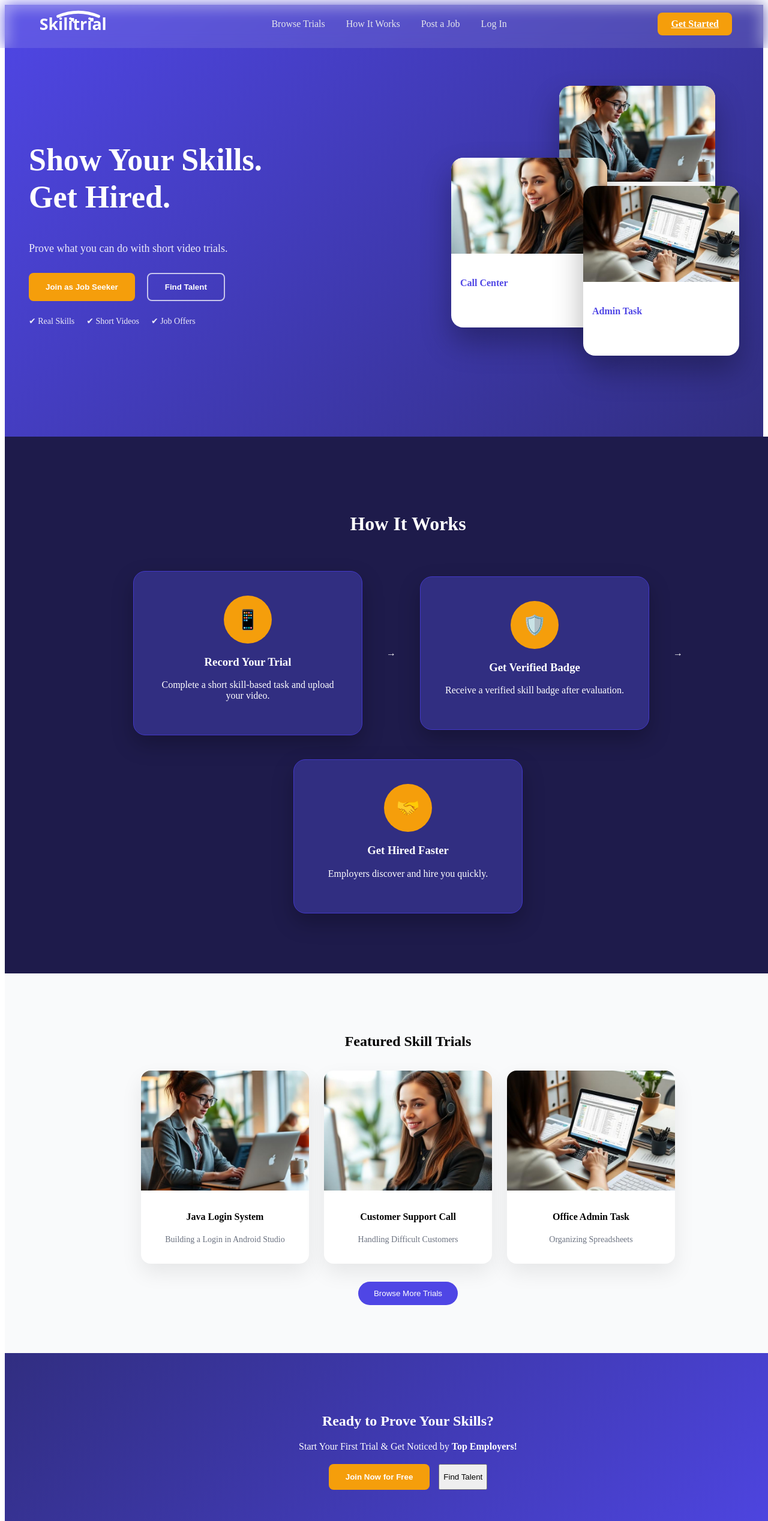
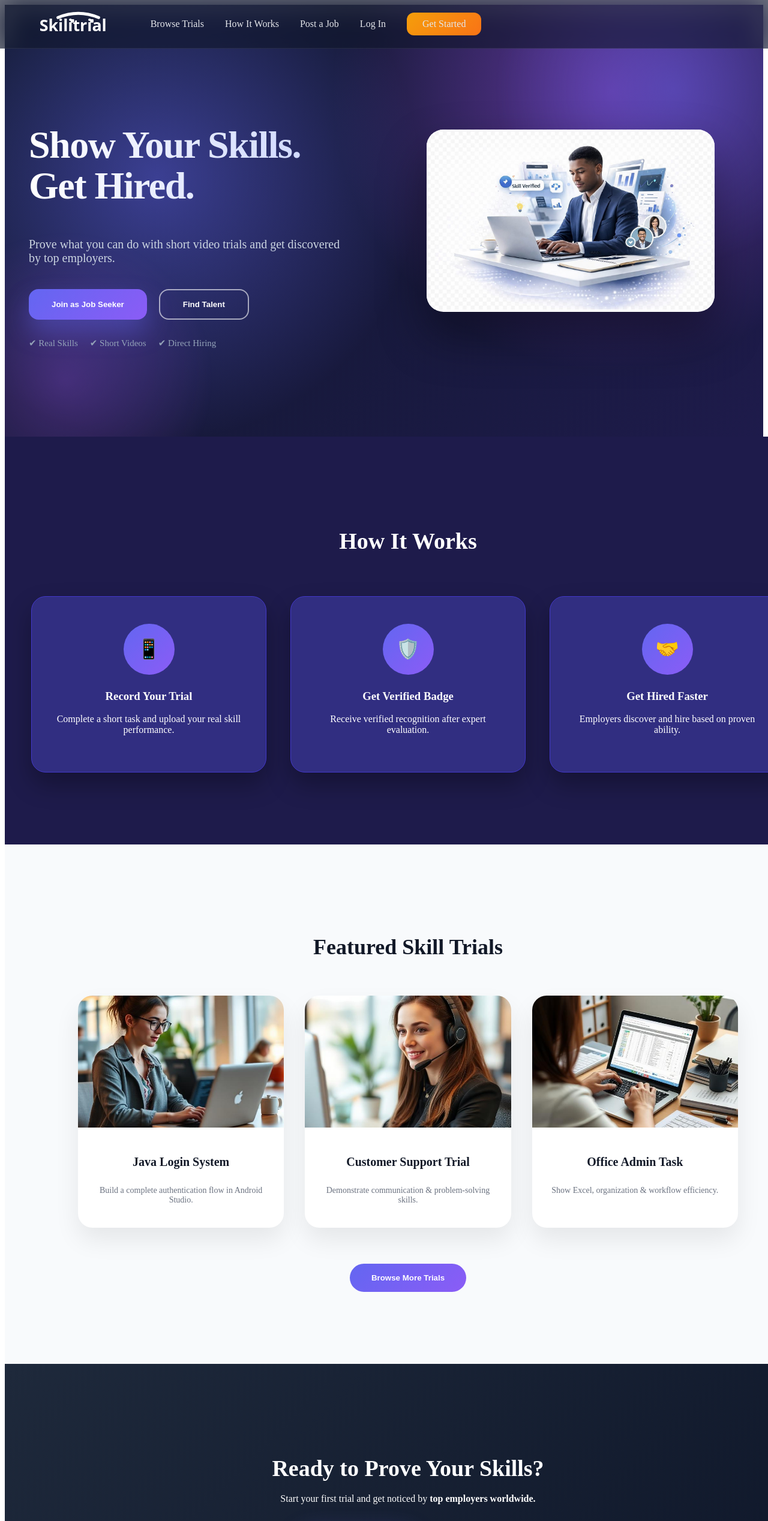
Before and after one commit to sahilbagal2004/Skilitrial, a React app in the folder skilitrial/frontend/: page / in a window 1280 px wide. Shown: the top 2536 px of the page at 60% size. Built offline with nearby package versions, Linux system fonts and the light colour scheme; the HTML template or start-up script is replaced by a standard one.

Commit message:
Updated project changes

```diff
--- a/skilitrial/frontend/src/components/Navbar.css
+++ b/skilitrial/frontend/src/components/Navbar.css
@@ -1,53 +1,92 @@
+/* ================= NAVBAR ================= */
+
 .navbar {
   position: fixed;
   top: 0;
   left: 0;
-  right: 0;
+  width: 100%;
   height: 80px;
 
   display: flex;
-  justify-content: space-between;
-  align-items: center;
+  align-items: center;      /* vertical center */
 
   padding: 0 60px;
-  background: rgba(255, 255, 255, 0.1);
-  backdrop-filter: blur(12px);
-  color: white;
+
+  background: rgba(15, 23, 42, 0.6);
+  backdrop-filter: blur(20px);
+  -webkit-backdrop-filter: blur(20px);
+
+  border-bottom: 1px solid rgba(255,255,255,0.08);
 
   z-index: 1000;
-  transition: 0.3s ease;
 }
+
+/* ================= LOGO ================= */
+
+.logo {
+  display: flex;
+  align-items: center;
+}
+
 .logo img {
   height: 45px;
   filter: brightness(0) invert(1);
 }
 
+/* ================= NAV LINKS ================= */
+
 .nav-links {
   display: flex;
+  align-items: center;
   gap: 35px;
+
+  margin-left: 50px;   /* spacing after logo */
 }
 
+/* NORMAL LINKS */
 .nav-links a {
+  display: flex;
+  align-items: center;
+
   color: #e5e7eb;
   text-decoration: none;
   font-weight: 500;
-  transition: 0.3s;
+  font-size: 16px;
+
+  transition: 0.3s ease;
 }
 
 .nav-links a:hover {
   color: #f59e0b;
 }
 
+/* GET STARTED BUTTON */
 .btn-start {
-  background: #f59e0b;
+  padding: 10px 26px;
+
+  background: linear-gradient(135deg, #f59e0b, #f97316);
   color: white;
-  padding: 10px 22px;
-  border-radius: 8px;
   font-weight: 600;
-  transition: 0.3s;
+
+  border-radius: 12px;
+  text-decoration: none;
+
+  transition: 0.3s ease;
 }
 
 .btn-start:hover {
-  background: #d97706;
   transform: translateY(-2px);
+  box-shadow: 0 6px 20px rgba(249,115,22,0.4);
 }
+
+/* ================= SCROLL ANIMATION ================= */
+
+.navbar.hide {
+  transform: translateY(-100%);
+  transition: transform 0.3s ease;
+}
+
+.navbar.show {
+  transform: translateY(0);
+  transition: transform 0.3s ease;
+}
--- a/skilitrial/frontend/src/components/Navbar.jsx
+++ b/skilitrial/frontend/src/components/Navbar.jsx
@@ -35,11 +35,12 @@ function Navbar() {
       <Link to="/">How It Works</Link>
       <Link to="/">Post a Job</Link>
       <Link to="/login">Log In</Link>
-      </div>
 
+      {/* 🔥 MOVE BUTTON INSIDE HERE */}
       <Link to="/register" className="btn-start">
         Get Started
       </Link>
+    </div>
   </nav>
 );
 }
--- a/skilitrial/frontend/src/pages/Home.css
+++ b/skilitrial/frontend/src/pages/Home.css
@@ -1,4 +1,9 @@
-/* GLOBAL */
+/* ================= GLOBAL ================= */
+
+html {
+  scroll-behavior: smooth;
+}
+
 section {
   width: 100%;
   margin: 0;
@@ -9,68 +14,107 @@ section {
 .hero {
   width: 100%;
   min-height: calc(100vh - 80px);
-  background: linear-gradient(135deg, #4f46e5, #312e81);
+  background:
+    radial-gradient(circle at 20% 40%, rgba(99,102,241,0.5), transparent 40%),
+    radial-gradient(circle at 80% 20%, rgba(168,85,247,0.5), transparent 40%),
+    linear-gradient(135deg, #0f172a, #1e1b4b);
   display: flex;
   align-items: center;
   color: white;
+  position: relative;
+  overflow: hidden;
+}
+
+/* Animated Glow */
+
+.hero::before {
+  content: "";
+  position: absolute;
+  width: 600px;
+  height: 600px;
+  background: radial-gradient(circle, rgba(99,102,241,0.4), transparent 70%);
+  top: -200px;
+  right: -150px;
+  animation: floatGlow 6s ease-in-out infinite alternate;
+}
+
+@keyframes floatGlow {
+  from { transform: translateY(0px); }
+  to { transform: translateY(40px); }
 }
 
 .hero-content {
   width: 100%;
   max-width: 1200px;
   margin: 0 auto;
-  padding: 80px 40px;
+  padding: 120px 40px;
   display: flex;
   justify-content: space-between;
   align-items: center;
-  gap: 40px;
+  gap: 60px;
+  position: relative;
+  z-index: 2;
 }
 
 /* LEFT SIDE */
+
 .hero-left {
   flex: 1;
+  animation: fadeUp 1s ease forwards;
 }
 
 .hero-left h1 {
-  font-size: 52px;
-  font-weight: 700;
-  line-height: 1.2;
+  font-size: 64px;
+  font-weight: 900;
+  line-height: 1.05;
+  letter-spacing: -1.5px;
+
+  background: linear-gradient(to right, #ffffff, #c7d2fe);
+
+  background-clip: text;              /* Standard */
+  -webkit-background-clip: text;      /* Safari/Chrome */
+
+  color: transparent;                 /* Standard */
+  -webkit-text-fill-color: transparent;
 }
 
 .hero-left p {
-  margin: 20px 0 30px;
-  font-size: 18px;
-  opacity: 0.9;
+  margin: 30px 0 40px;
+  font-size: 20px;
+  color: #cbd5e1;
+  max-width: 520px;
 }
 
 .hero-buttons {
   display: flex;
   gap: 20px;
-  margin-bottom: 25px;
+  margin-bottom: 30px;
 }
 
 /* BUTTONS */
+
 .btn-primary {
-  background: #f59e0b;
+  background: linear-gradient(135deg, #6366f1, #8b5cf6);
   border: none;
-  padding: 14px 28px;
-  border-radius: 8px;
+  padding: 16px 38px;
+  border-radius: 16px;
   color: white;
   font-weight: 600;
   cursor: pointer;
   transition: 0.3s ease;
+  box-shadow: 0 20px 40px rgba(99,102,241,0.4);
 }
 
 .btn-primary:hover {
-  background: #d97706;
-  transform: translateY(-3px);
+  transform: translateY(-5px);
+  box-shadow: 0 25px 50px rgba(99,102,241,0.6);
 }
 
 .btn-outline {
   background: transparent;
-  border: 2px solid rgba(255,255,255,0.7);
-  padding: 14px 28px;
-  border-radius: 8px;
+  border: 2px solid rgba(255,255,255,0.6);
+  padding: 16px 38px;
+  border-radius: 16px;
   color: white;
   font-weight: 600;
   cursor: pointer;
@@ -84,185 +128,202 @@ section {
 .hero-features {
   display: flex;
   gap: 20px;
-  font-size: 14px;
-  opacity: 0.9;
+  font-size: 15px;
+  color: #94a3b8;
 }
 
 /* RIGHT SIDE */
+
 .hero-right {
-  position: relative;
   flex: 1;
-  max-width: 500px;
-  height: 450px;
+  display: flex;
+  justify-content: center;
+  align-items: center;
+  animation: fadeUp 1.2s ease forwards;
 }
 
-/* CARDS */
-.hero-card {
-  position: absolute;
-  width: 260px;
+.single-card {
+  width: 480px;
   background: white;
-  border-radius: 20px;
+  border-radius: 28px;
   overflow: hidden;
-  box-shadow: 0 25px 50px rgba(0,0,0,0.3);
-  transition: transform 0.3s ease;
+  box-shadow: 0 40px 80px rgba(0,0,0,0.4);
+  transition: 0.4s ease;
 }
 
-.hero-card:hover {
-  transform: translateY(-8px);
+.single-card:hover {
+  transform: translateY(-12px);
+}
+.single-card img {
+  width: 100%;
+  height: 300px;
+  object-fit: cover;
+  transform: translateY(0);
+  transition: transform 0.4s ease;
 }
 
-.hero-card img {
-  width: 100%;
-  height: 160px;
-  object-fit: cover;
+.hero:hover .single-card img {
+  transform: translateY(-10px);
 }
 
 .card-text {
-  padding: 15px;
+  padding: 28px;
 }
 
 .card-text h4 {
-  margin-bottom: 5px;
-  color: #4f46e5;
+  font-size: 22px;
+  margin-bottom: 8px;
+  color: #111827;
 }
 
-/* CARD POSITIONS */
-.card-1 { top: 0; right: 40px; }
-.card-2 { top: 120px; left: 20px; }
-.card-3 { bottom: 0; right: 0; }
+.card-text p {
+  color: #6b7280;
+  font-size: 15px;
+}
 
 /* ================= HOW SECTION ================= */
 
 .how-section {
-  padding: 100px 40px;
+  padding: 120px 40px;
   background: #1e1b4b;
   text-align: center;
   color: white;
 }
 
 .how-section h2 {
-  font-size: 32px;
-  margin-bottom: 60px;
+  font-size: 38px;
+  margin-bottom: 70px;
 }
 
 .how-container {
   display: flex;
   justify-content: center;
-  align-items: center;
   gap: 40px;
   flex-wrap: wrap;
 }
 
 .how-card {
   background: #312e81;
-  padding: 40px 30px;
+  padding: 45px 35px;
   width: 320px;
-  border-radius: 20px;
+  border-radius: 24px;
   border: 1px solid #4338ca;
-  box-shadow: 0 15px 35px rgba(0,0,0,0.25);
-  transition: transform 0.3s ease;
+  box-shadow: 0 20px 40px rgba(0,0,0,0.3);
+  transition: 0.3s ease;
 }
 
 .how-card:hover {
-  transform: translateY(-8px);
+  transform: translateY(-10px);
 }
 
 .icon-wrapper {
-  width: 80px;
-  height: 80px;
-  background: #f59e0b;
+  width: 85px;
+  height: 85px;
+  background: linear-gradient(135deg, #6366f1, #8b5cf6);
   color: white;
   border-radius: 50%;
   display: flex;
   align-items: center;
   justify-content: center;
   font-size: 32px;
-  margin: 0 auto 20px;
+  margin: 0 auto 25px;
 }
 
 /* ================= FEATURED ================= */
 
 .featured {
-  padding: 80px 40px;
-  background: #f9fafb;
+  padding: 120px 40px;
+  background: #f8fafc;
   text-align: center;
 }
 
+.featured h2 {
+  font-size: 36px;
+  margin-bottom: 60px;
+  color: #111827;
+}
+
 .cards {
-  display: flex;
-  justify-content: center;
-  gap: 25px;
-  margin-top: 35px;
-  flex-wrap: wrap;
+  display: grid;
+  grid-template-columns: repeat(3, 1fr);
+  gap: 35px;
+  max-width: 1100px;
+  margin: 0 auto;
 }
 
 .card {
   background: white;
-  width: 280px;
-  border-radius: 16px;
+  border-radius: 24px;
   overflow: hidden;
-  box-shadow: 0 15px 35px rgba(0,0,0,0.08);
+  box-shadow: 0 20px 40px rgba(0,0,0,0.08);
   transition: 0.3s ease;
 }
 
 .card:hover {
-  transform: translateY(-6px);
+  transform: translateY(-10px);
 }
 
 .card img {
   width: 100%;
-  height: 200px;
+  height: 220px;
   object-fit: cover;
 }
 
 .card h3 {
-  padding: 15px 15px 5px;
-  font-size: 16px;
+  padding: 22px 22px 8px;
+  font-size: 20px;
+  color: #111827;
 }
 
 .card p {
-  padding: 0 15px 18px;
+  padding: 0 22px 24px;
   color: #6b7280;
   font-size: 14px;
 }
 
 .browse-btn {
-  margin-top: 30px;
-  padding: 12px 26px;
-  border-radius: 25px;
+  margin-top: 60px;
+  padding: 16px 36px;
+  border-radius: 40px;
   border: none;
-  background: #4f46e5;
+  background: linear-gradient(135deg, #6366f1, #8b5cf6);
   color: white;
+  font-weight: 600;
   cursor: pointer;
-  transition: 0.3s;
+  transition: 0.3s ease;
 }
 
 .browse-btn:hover {
-  background: #312e81;
+  transform: translateY(-4px);
 }
 
 /* ================= CTA ================= */
 
 .cta {
-  padding: 80px 40px;
+  padding: 120px 40px;
   text-align: center;
-  background: linear-gradient(135deg, #312e81, #4f46e5);
+  background: linear-gradient(135deg, #1e293b, #0f172a);
   color: white;
 }
 
+.cta h2 {
+  font-size: 38px;
+  margin-bottom: 20px;
+}
+
 .cta-buttons {
-  margin-top: 20px;
+  margin-top: 30px;
   display: flex;
   justify-content: center;
-  gap: 15px;
+  gap: 20px;
 }
 
 /* ================= FOOTER ================= */
 
 .footer {
   background: #0f172a;
-  color: #e5e7eb;
-  padding: 60px 40px 20px;
+  color: #cbd5e1;
+  padding: 70px 40px 20px;
 }
 
 .footer-columns {
@@ -274,38 +335,96 @@ section {
 .footer p {
   color: #94a3b8;
   font-size: 14px;
-  margin-bottom: 6px;
+  margin-bottom: 8px;
 }
 
 .footer-bottom {
-  margin-top: 30px;
+  margin-top: 40px;
   text-align: center;
   border-top: 1px solid rgba(255,255,255,0.1);
-  padding-top: 15px;
+  padding-top: 20px;
   font-size: 13px;
+}
+
+/* ================= ANIMATIONS ================= */
+
+@keyframes fadeUp {
+  from {
+    opacity: 0;
+    transform: translateY(40px);
+  }
+  to {
+    opacity: 1;
+    transform: translateY(0);
+  }
 }
 
 /* ================= RESPONSIVE ================= */
 
 @media (max-width: 992px) {
+
   .hero-content {
     flex-direction: column;
     text-align: center;
   }
 
-  .hero-right {
-    position: static;
-    width: 100%;
-    height: auto;
-    display: flex;
-    justify-content: center;
-    gap: 20px;
-    flex-wrap: wrap;
-    margin-top: 40px;
+  .hero-left h1 {
+    font-size: 48px;
   }
 
-  .hero-card {
-    position: static;
-    width: 280px;
+  .single-card {
+    width: 100%;
+    max-width: 380px;
+  }
+
+  .cards {
+    grid-template-columns: 1fr;
+  }
+
+  .hero-features {
+    justify-content: center;
+  }
+
+  .cta-buttons {
+    flex-direction: column;
   }
 }
+/* Floating Shapes */
+
+.hero::after {
+  content: "";
+  position: absolute;
+  width: 500px;
+  height: 500px;
+  background: radial-gradient(circle, rgba(168,85,247,0.3), transparent 70%);
+  bottom: -200px;
+  left: -150px;
+  animation: floatShape 8s ease-in-out infinite alternate;
+}
+
+@keyframes floatShape {
+  from { transform: translateY(0px); }
+  to { transform: translateY(-50px); }
+}
+/* Scroll Reveal */
+
+.reveal {
+  opacity: 0;
+  transform: translateY(60px);
+  transition: 1s ease;
+}
+
+.reveal.active {
+  opacity: 1;
+  transform: translateY(0);
+}
+
+/* Parallax */
+
+.parallax-img {
+  transition: transform 0.6s ease;
+}
+
+.hero:hover .parallax-img {
+  transform: translateY(-20px);
+}
--- a/skilitrial/frontend/src/pages/Home.jsx
+++ b/skilitrial/frontend/src/pages/Home.jsx
@@ -1,11 +1,30 @@
 import "./Home.css";
+import { useEffect } from "react";
+import heroImage from "../assets/skilitrial-hero-optimized.jpg";
 import javaImg from "../assets/trial-java.jpg";
 import supportImg from "../assets/trial-support.jpg";
 import adminImg from "../assets/trial-admin.jpg";
 
+function Home() {
 
+  // Scroll reveal animation
+  useEffect(() => {
+    const revealElements = document.querySelectorAll(".reveal");
 
-function Home() {
+    const observer = new IntersectionObserver(
+      (entries) => {
+        entries.forEach((entry) => {
+          if (entry.isIntersecting) {
+            entry.target.classList.add("active");
+          }
+        });
+      },
+      { threshold: 0.2 }
+    );
+
+    revealElements.forEach((el) => observer.observe(el));
+  }, []);
+
   return (
     <>
       {/* HERO SECTION */}
@@ -18,7 +37,9 @@ function Home() {
               Show Your Skills. <br /> Get Hired.
             </h1>
 
-      <p>Prove what you can do with short video trials.</p>
+            <p>
+              Prove what you can do with short video trials and get discovered by top employers.
+            </p>
 
             <div className="hero-buttons">
               <button className="btn-primary">Join as Job Seeker</button>
@@ -28,75 +49,51 @@ function Home() {
             <div className="hero-features">
               <span>✔ Real Skills</span>
               <span>✔ Short Videos</span>
-        <span>✔ Job Offers</span>
+              <span>✔ Direct Hiring</span>
             </div>
           </div>
 
-    {/* RIGHT SIDE */}
+          {/* RIGHT SIDE - IMAGE ONLY */}
           <div className="hero-right">
-
-      <div className="hero-card card-1">
-        <img src={javaImg} alt="Java Trial" />
-        <div className="card-text">
-          <h4>App Developer</h4>
-          <p>Building a Login Screen</p>
-        </div>
-      </div>
-
-      <div className="hero-card card-2">
-        <img src={supportImg} alt="Support Trial" />
-        <div className="card-text">
-          <h4>Call Center</h4>
-          <p>Handling Customer Queries</p>
-        </div>
-      </div>
-
-      <div className="hero-card card-3">
-        <img src={adminImg} alt="Admin Trial" />
-        <div className="card-text">
-          <h4>Admin Task</h4>
-          <p>Excel Data Entry</p>
+            <div className="single-card">
+              <img
+                src={heroImage}
+                alt="Skill Verified Professional"
+                className="parallax-img"
+              />
             </div>
           </div>
 
         </div>
+      </section>
 
-  </div>
-</section>
-    {/* HOW IT WORKS */ }
-    < section className = "how-section" >
+      {/* HOW IT WORKS */}
+      <section className="how-section reveal">
         <h2>How It Works</h2>
 
         <div className="how-container">
-
           <div className="how-card">
             <div className="icon-wrapper">📱</div>
             <h3>Record Your Trial</h3>
-            <p>Complete a short skill-based task and upload your video.</p>
+            <p>Complete a short task and upload your real skill performance.</p>
           </div>
-
-          <div className="arrow">→</div>
 
           <div className="how-card">
             <div className="icon-wrapper">🛡️</div>
             <h3>Get Verified Badge</h3>
-            <p>Receive a verified skill badge after evaluation.</p>
+            <p>Receive verified recognition after expert evaluation.</p>
           </div>
-
-          <div className="arrow">→</div>
 
           <div className="how-card">
             <div className="icon-wrapper">🤝</div>
             <h3>Get Hired Faster</h3>
-            <p>Employers discover and hire you quickly.</p>
+            <p>Employers discover and hire based on proven ability.</p>
           </div>
+        </div>
+      </section>
 
-        </div>
-      </section >
-
-
-
-    <section className="featured">
+      {/* FEATURED */}
+      <section className="featured reveal">
         <h2>Featured Skill Trials</h2>
 
         <div className="cards">
@@ -104,19 +101,19 @@ function Home() {
           <div className="card">
             <img src={javaImg} alt="Java Login System" />
             <h3>Java Login System</h3>
-          <p>Building a Login in Android Studio</p>
+            <p>Build a complete authentication flow in Android Studio.</p>
           </div>
 
           <div className="card">
             <img src={supportImg} alt="Customer Support Call" />
-          <h3>Customer Support Call</h3>
-          <p>Handling Difficult Customers</p>
+            <h3>Customer Support Trial</h3>
+            <p>Demonstrate communication & problem-solving skills.</p>
           </div>
 
           <div className="card">
             <img src={adminImg} alt="Office Admin Task" />
             <h3>Office Admin Task</h3>
-          <p>Organizing Spreadsheets</p>
+            <p>Show Excel, organization & workflow efficiency.</p>
           </div>
 
         </div>
@@ -124,19 +121,20 @@ function Home() {
         <button className="browse-btn">Browse More Trials</button>
       </section>
 
-
-  {/* CTA SECTION */ }
-  <section className="cta">
+      {/* CTA */}
+      <section className="cta reveal">
         <h2>Ready to Prove Your Skills?</h2>
-    <p>Start Your First Trial & Get Noticed by <b>Top Employers!</b></p>
+        <p>
+          Start your first trial and get noticed by <b>top employers worldwide.</b>
+        </p>
 
         <div className="cta-buttons">
           <button className="btn-primary">Join Now for Free</button>
-      <button className="btn-dark">Find Talent</button>
+          <button className="btn-outline">Find Talent</button>
         </div>
       </section>
 
-  {/* FOOTER */ }
+      {/* FOOTER */}
       <footer className="footer">
         <div className="footer-columns">
           <div>
```
Also changed, not shown: skilitrial/frontend/src/assets/logo.svg, skilitrial/frontend/src/assets/skilitrial-hero-optimized.jpg (added). Lines whose indentation alone changed are shown as unchanged.
